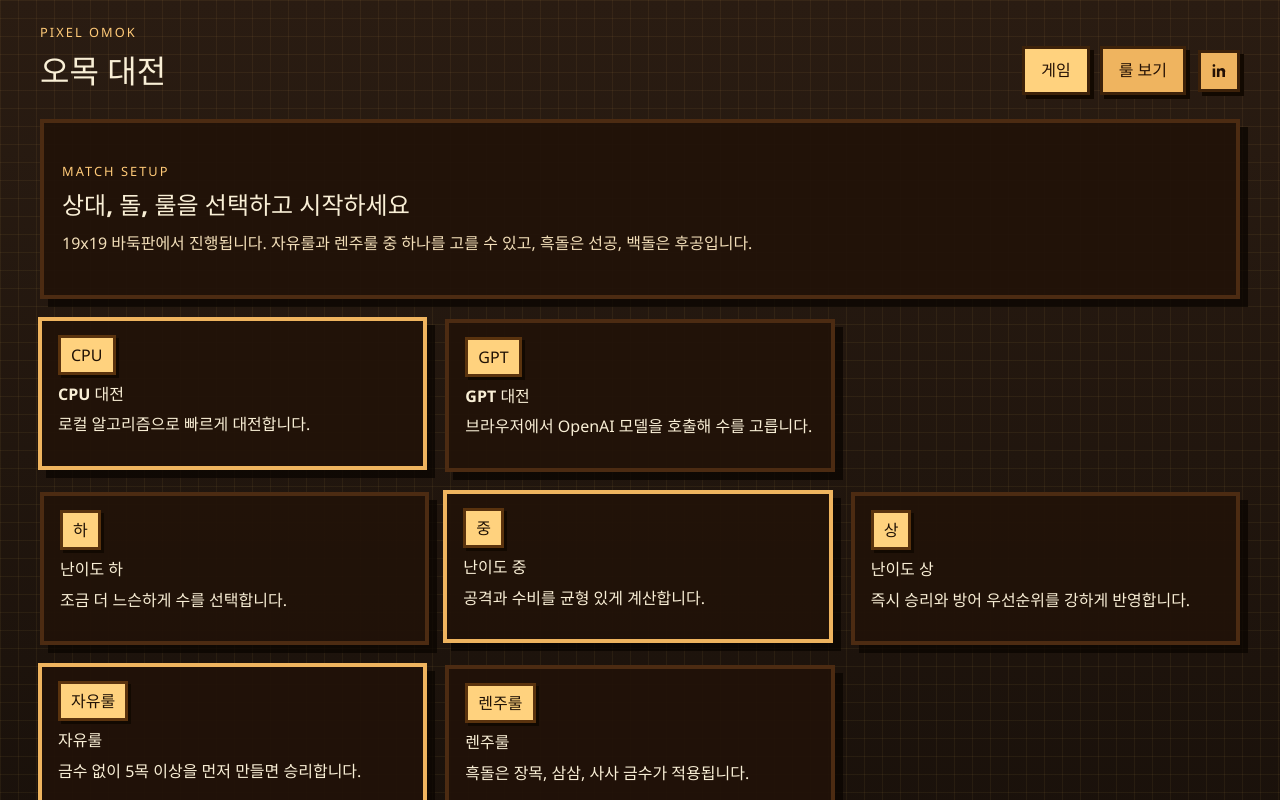
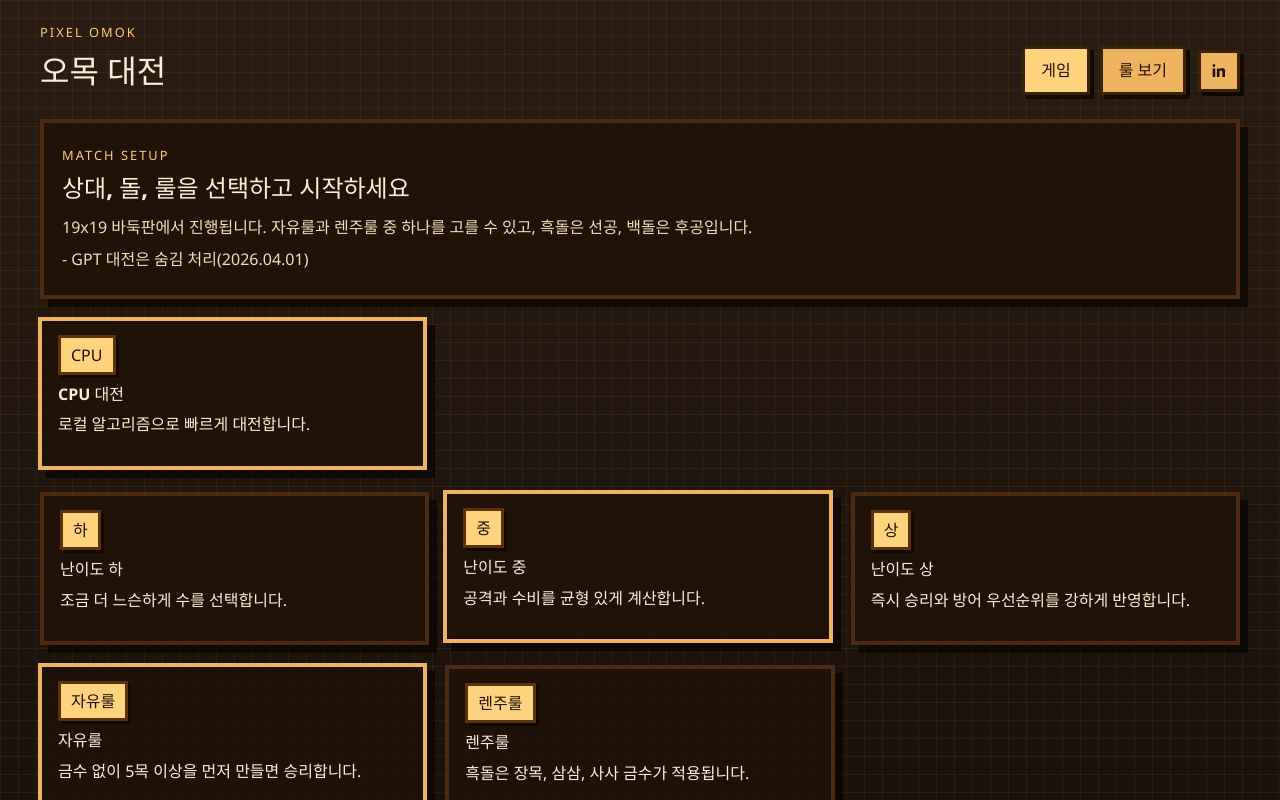
Before and after one commit to katanazero86/omok, a React (Vite) app: page / in a window 1280 px wide. Shown: the top 800 px of the page. Built offline with nearby package versions, Linux system fonts and the light colour scheme.

Commit message:
feat. - 크레딧을 아끼기 위한 gpt 메뉴 숨기기

```diff
--- a/src/pages/GamePage.tsx
+++ b/src/pages/GamePage.tsx
@@ -253,10 +253,29 @@ export function GamePage() {
             19x19 바둑판에서 진행됩니다. 자유룰과 렌주룰 중 하나를 고를 수 있고, 흑돌은 선공,
             백돌은 후공입니다.
           </p>
+          <p className="panel-copy">
+            - GPT 대전은 숨김 처리(2026.04.01)
+          </p>
         </article>
 
         <div className="difficulty-grid">
-          {(['cpu', 'gpt'] as OpponentMode[]).map((mode) => (
+          {/*{(['cpu', 'gpt'] as OpponentMode[]).map((mode) => (*/}
+          {/*  <button*/}
+          {/*    className={`difficulty-card${opponentMode === mode ? ' selected' : ''}`}*/}
+          {/*    key={mode}*/}
+          {/*    onClick={() => setOpponentMode(mode)}*/}
+          {/*    type="button"*/}
+          {/*  >*/}
+          {/*    <span className="rule-index">{OPPONENT_LABELS[mode]}</span>*/}
+          {/*    <strong>{OPPONENT_LABELS[mode]} 대전</strong>*/}
+          {/*    <p>*/}
+          {/*      {mode === 'cpu'*/}
+          {/*        ? '로컬 알고리즘으로 빠르게 대전합니다.'*/}
+          {/*        : '브라우저에서 OpenAI 모델을 호출해 수를 고릅니다.'}*/}
+          {/*    </p>*/}
+          {/*  </button>*/}
+          {/*))}*/}
+          {(['cpu'] as OpponentMode[]).map((mode) => (
               <button
                   className={`difficulty-card${opponentMode === mode ? ' selected' : ''}`}
                   key={mode}
```
Lines whose indentation alone changed are shown as unchanged.
